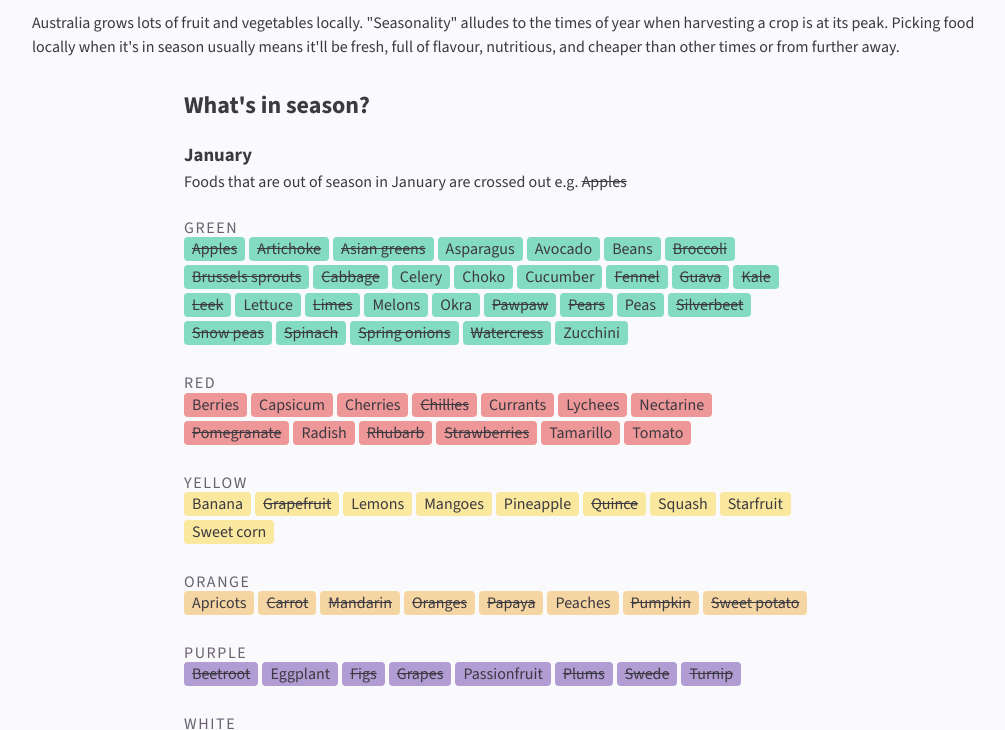
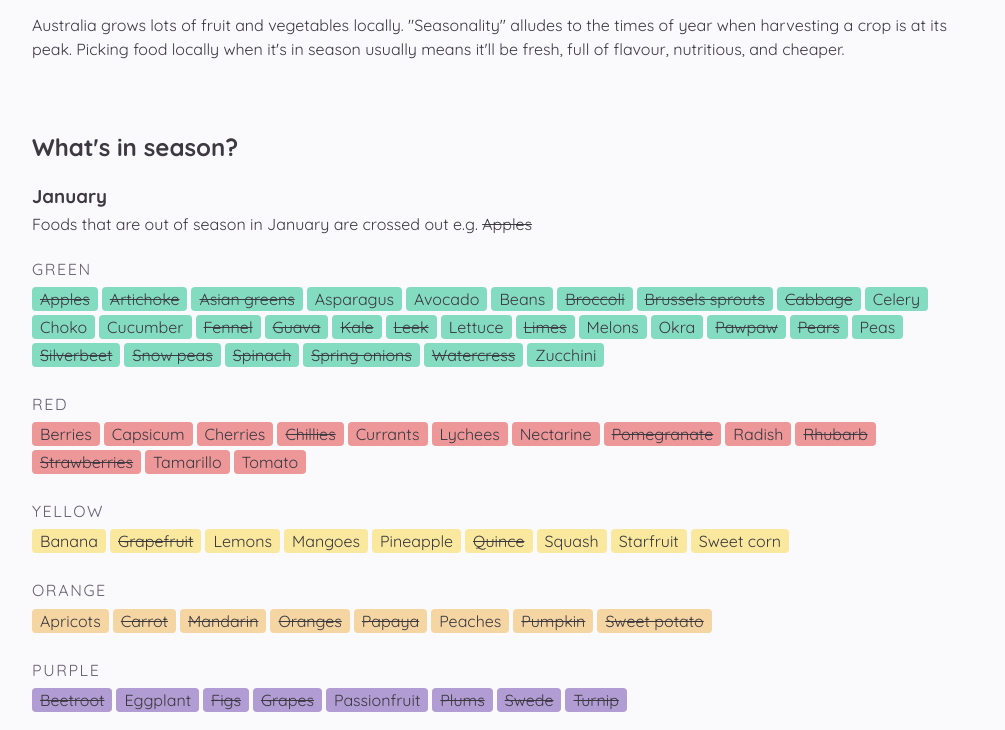
Before and after one commit to didoesdigital/growing, a website: page src/index.html in a window 1280 px wide. Shown: the part 239-969 px from the top of the page, without its empty margins (136-1141 px from the left). Drawn offline with nearby package versions, Linux system fonts and the light colour scheme.

Commit message:
Tweak styling and content

```diff
--- a/src/index.html
+++ b/src/index.html
@@ -17,10 +17,7 @@
 
     <link rel="preconnect" href="https://fonts.googleapis.com" />
     <link rel="preconnect" href="https://fonts.gstatic.com" crossorigin />
-    <link
-      href="https://fonts.googleapis.com/css2?family=Source+Sans+3:wght@400;600;700&display=swap"
-      rel="stylesheet"
-    />
+    <link href="https://fonts.googleapis.com/css2?family=Quicksand:wght@300;400;500;600;700&display=swap" rel="stylesheet">
 
     <link
       rel="icon"
@@ -45,17 +42,16 @@
                 ></small
               >
             </p>
-            <p style="margin-top: 1rem">
+            <p style="margin-top: 1rem; margin-bottom: 3rem;">
               Australia grows lots of fruit and vegetables locally.
               "Seasonality" alludes to the times of year when harvesting a crop
               is at its peak. Picking food locally when it's in season usually
-              means it'll be fresh, full of flavour, nutritious, and cheaper
-              than other times or from further away.
+              means it'll be fresh, full of flavour, nutritious, and cheaper.
             </p>
           </div>
         </section>
 
-        <section>
+        <section id="seasonality">
           <div class="content-area">
             <article>
               <div>
@@ -98,7 +94,7 @@
             <p style="margin-top: 1rem">
               Seasonality of fruit and vegetables varies by climate and weather
               conditions. A particularly dry or wet season can affect the
-              availability of certain crops. This data is a guide only. For now,
+              timing availability of certain crops. This data is a guide only. For now,
               it's examining the general availability of fruit and vegetables in
               Australia rather than by region.
             </p>
--- a/src/styles.css
+++ b/src/styles.css
@@ -19,9 +19,10 @@
   --violet-500: #b19cd3;
   --violet-700: #5f428f;
   --yellow-400: #f9e89d;
-  --sans-serif-stack: "Source Sans 3", "Source Sans Pro", "Work Sans", "Lato",
+  --sans-serif-stack: "Quicksand", "Source Sans 3", "Source Sans Pro", "Work Sans", "Lato",
     "Noto Sans", "Assistant", "Libre Franklin", "Open Sans", "Helvetica Neue",
     Helvetica, Arial, sans-serif;
+  --display-stack: "Quicksand", "Gluten", "Grandstander", "Times New Roman", Times, serif;
 }
 
 html {
@@ -41,7 +42,7 @@ body {
 h1,
 h2,
 h3 {
-  font-family: var(--sans-serif-stack);
+  font-family: var(--display-stack);
   line-height: 1.2;
   margin-top: 1.5rem;
 }
@@ -66,6 +67,7 @@ a {
 }
 
 #intro,
+#seasonality,
 #outro {
   max-width: 60rem;
   padding-left: 8px;
@@ -74,7 +76,6 @@ a {
 
 article {
   padding: 0;
-  max-width: 40rem;
   margin: 0 auto;
 }
 figure {
@@ -88,7 +89,7 @@ figure {
 
 text {
   fill: #3c3941;
-  font: 400 16px/1.4 "Source Sans 3", "Source Sans Pro", "Noto Sans", sans-serif;
+  font: 400 16px/1.4 var(--sans-serif-stack), sans-serif;
 }
 
 .footer-links {
@@ -120,6 +121,7 @@ text {
   letter-spacing: 0.1rem;
   font-weight: 400;
   font-size: 1rem;
+  padding-bottom: 0.5rem;
 }
 
 .tag {
```
